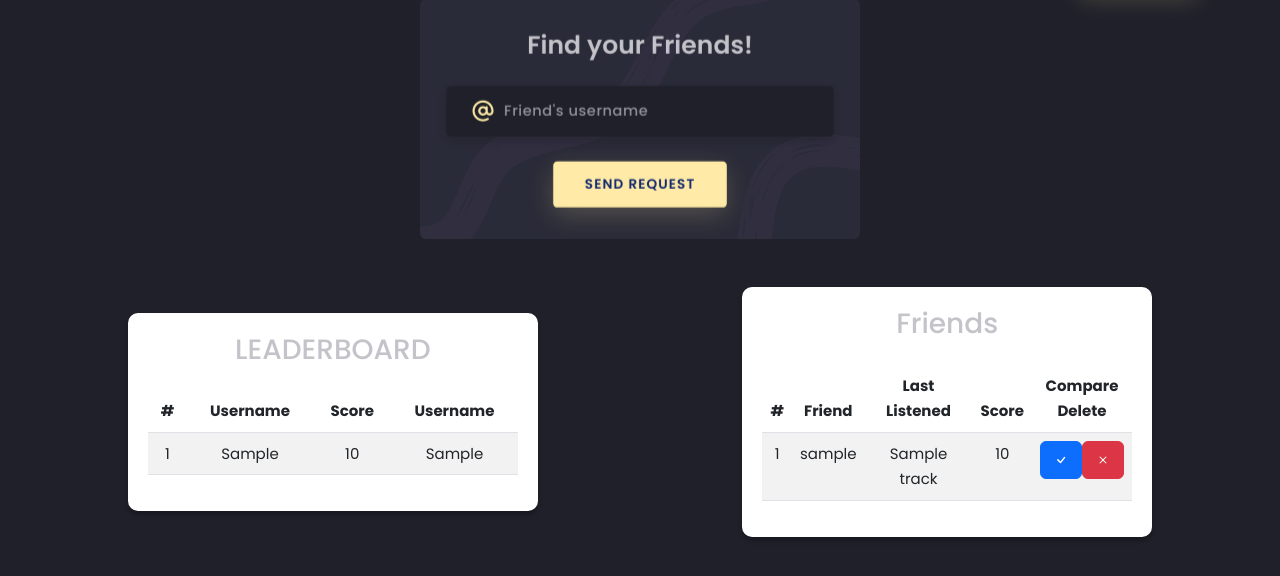
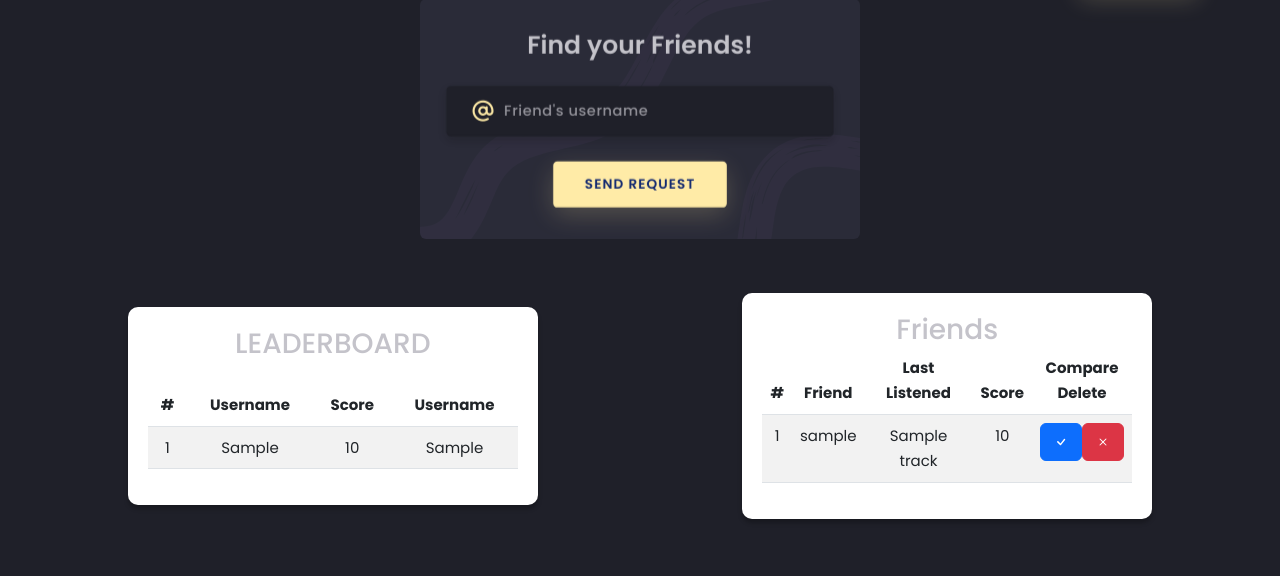
Before and after one commit to Scooney6/Euphonic, a Flask app: template Flask/templates/home.html in a window 1280 px wide. Shown: the part 61-637 px from the top of the page. Run offline with Flask 2, Linux system fonts and the light colour scheme; the template is opened without the code that fills it: most values are stand-ins (such as "Sample title", 1, 10 or a date in 2020); parts of the project's set-up code (start-up, migrations or seed data) failed here and were passed over; some libraries are stand-ins or nearby versions.

Commit message:
Home Minor Fixes

```diff
--- a/Flask/templates/home.html
+++ b/Flask/templates/home.html
@@ -41,7 +41,6 @@
         <div class="container">
             <div class="row justify-content-center">
                 <div class="text-center align-self-center">
-                    <!-- <div class="section pb-5 pt-5 pt-sm-2 text-center"> -->
                     <div class="card-3d-wrap-friends mx-auto">
                         <div class="card-3d-wrapper-friends">
                             <div class="card-friends">
@@ -62,14 +61,13 @@
                             </div>
                         </div>
                     </div>
-                    <!-- </div> -->
                 </div>
             </div>
         </div>
     </div>
 
-    <div class="user-container mt-5">
-        <div class="user" style="margin-top: -50px;">
+    <div class="user-container mt-1">
+        <div class="user">
             <div class="row">
                 <div class="col-md-12">
                     <h3 class="text-center mb-4">LEADERBOARD</h3>
@@ -96,10 +94,10 @@
                 </div>
             </div>
         </div>
-        <div class="user" style="margin-top: -50px;">
+        <div class="user">
             <div class="row">
                 <div class="col-md-12">
-                    <h3 class="text-center mb-4">Friends</h3>
+                    <h3 class="text-center">Friends</h3>
                     <table class="table table-striped">
                         <thead>
                             <tr>
```
